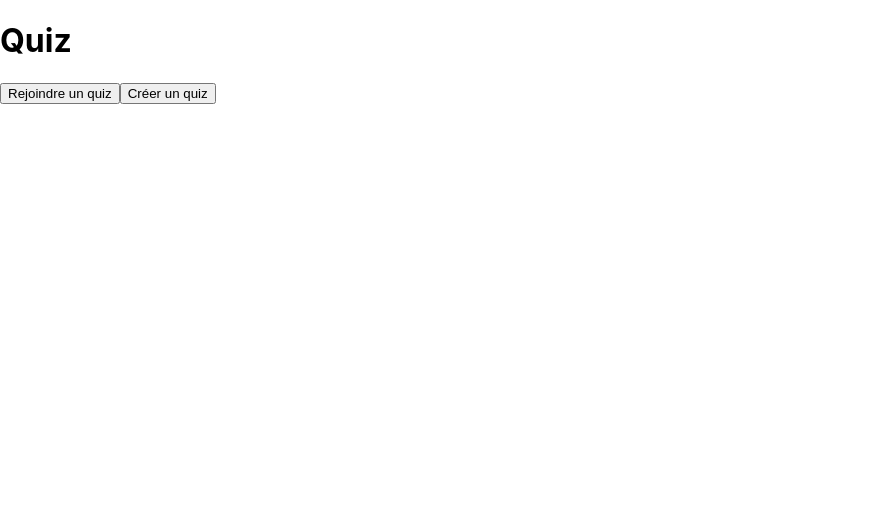
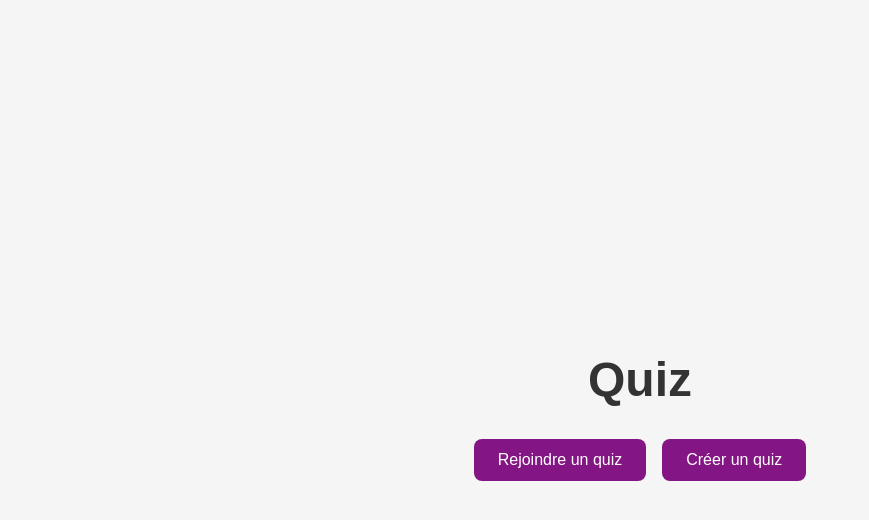
Before and after one commit to Floupper/BinaryWizards-Web, a React (Create React App) app in the folder binarywizards-webapp/: page / in a window 1280 px wide. Shown: the top 520 px of the page, without its empty margins (0-869 px from the left). Built offline with nearby package versions, Linux system fonts and the light colour scheme.

Commit message:
style(home): add CSS styling for HomeScreen component

```diff
--- /dev/null
+++ b/binarywizards-webapp/src/assets/HomeScreen.css
@@ -0,0 +1,42 @@
+/* HomeScreen.css */
+.App {
+    display: flex;
+    flex-direction: column;
+    align-items: center;
+    justify-content: center;
+    height: 100vh;
+    background-color: #f5f5f5;
+    font-family: Arial, sans-serif;
+    text-align: center;
+  }
+
+  h1 {
+    font-size: 3rem;
+    color: #333;
+    margin-bottom: 2rem;
+  }
+
+  .button-group {
+    display: flex;
+    gap: 1rem;
+  }
+
+  button {
+    background-color: #841584;
+    color: #fff;
+    font-size: 1rem;
+    padding: 0.75rem 1.5rem;
+    border: none;
+    border-radius: 8px;
+    cursor: pointer;
+    transition: background-color 0.3s ease;
+  }
+
+  button:hover {
+    background-color: #6c106c;
+  }
+
+  button:focus {
+    outline: none;
+    box-shadow: 0 0 0 3px rgba(132, 21, 132, 0.5);
+  }
--- a/binarywizards-webapp/src/pages/HomeScreen.js
+++ b/binarywizards-webapp/src/pages/HomeScreen.js
@@ -1,5 +1,6 @@
 import React from 'react';
 import { useNavigate } from 'react-router-dom';
+import '../assets/HomeScreen.css';
 
 export default function HomeScreen() {
     const navigate = useNavigate();
@@ -7,8 +8,10 @@ export default function HomeScreen() {
     return (
         <div className="App">
             <h1>Quiz</h1>
+            <div className="button-group">
                 <button onClick={() => navigate('/join-quiz')}>Rejoindre un quiz</button>
                 <button onClick={() => navigate('/create-quiz')}>Créer un quiz</button>
             </div>
+        </div>
     );
 }
```
Lines whose indentation alone changed are shown as unchanged.
